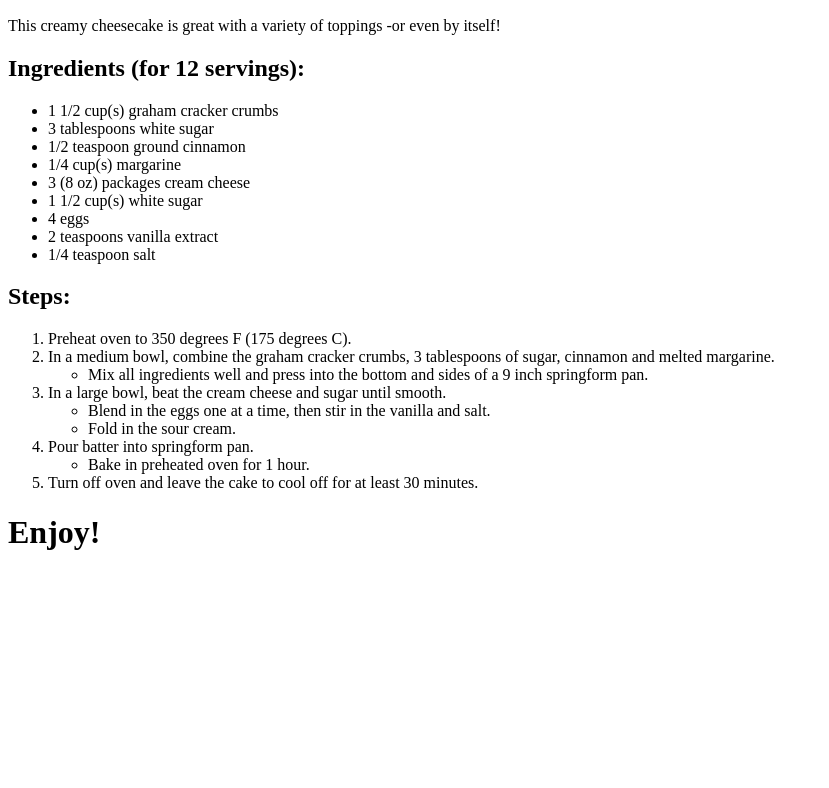
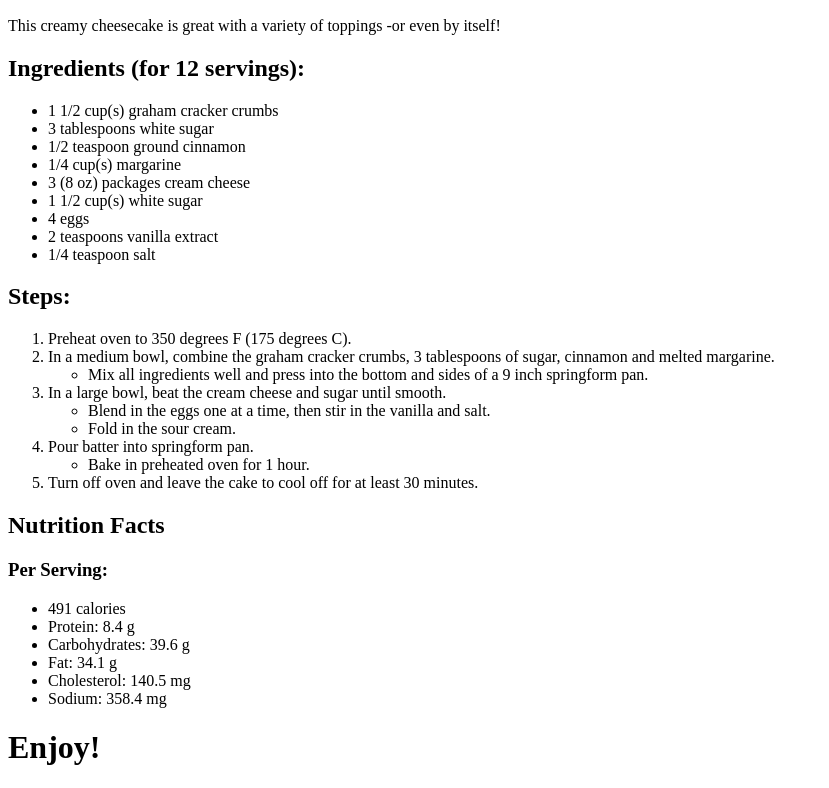
Before and after one commit to StringedBlock81/odin-recipes, a plain HTML site: page recipes/cheesecake.html in a window 1280 px wide. Shown: the part 434-1222 px from the top of the page, without its empty margins (0-829 px from the left). Before the commit the page ends 1006 px from the top, so only its background shows below. Drawn offline with Linux system fonts and the light colour scheme.

Commit message:
Add nutrition facts lists

```diff
--- a/recipes/cheesecake.html
+++ b/recipes/cheesecake.html
@@ -38,6 +38,17 @@
                     <li>Turn off oven and leave the cake to cool off for at least 30 minutes.</li>
                 </ol>
 
+            <h2>Nutrition Facts</h2>
+                <h3>Per Serving:</h3>
+                    <ul>
+                        <li>491 calories</li>
+                        <li>Protein: 8.4 g</li>
+                        <li>Carbohydrates: 39.6 g</li>
+                        <li>Fat: 34.1 g</li>
+                        <li>Cholesterol: 140.5 mg</li>
+                        <li>Sodium: 358.4 mg</li>
+                    </ul>
+
             <h1>Enjoy!</h1>
     </body>
 </html>
```
Also changed, not shown: recipes/spring-vegetable-soup.html (+11 -0 lines), recipes/sweet-and-sour-orange-chicken.html (+11 -0 lines).
